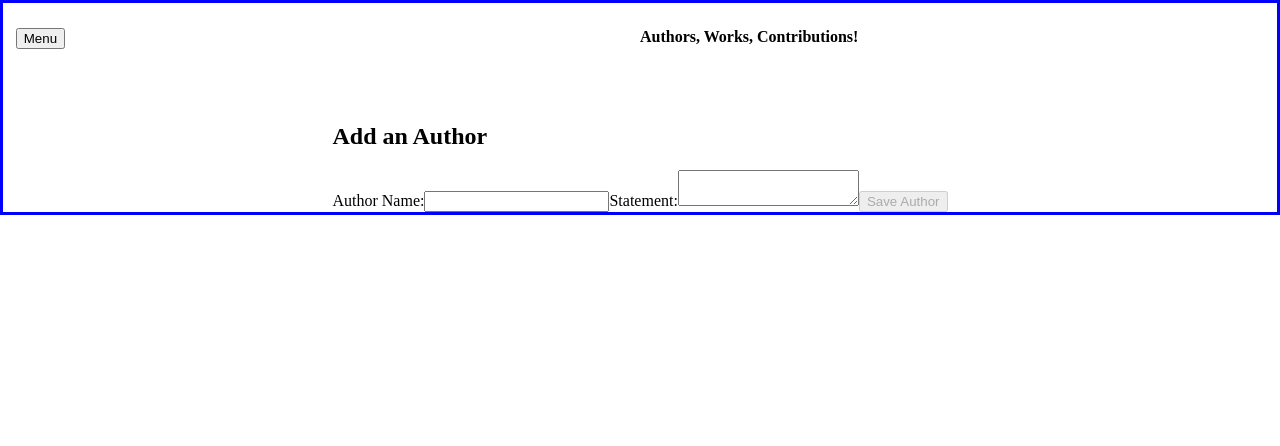
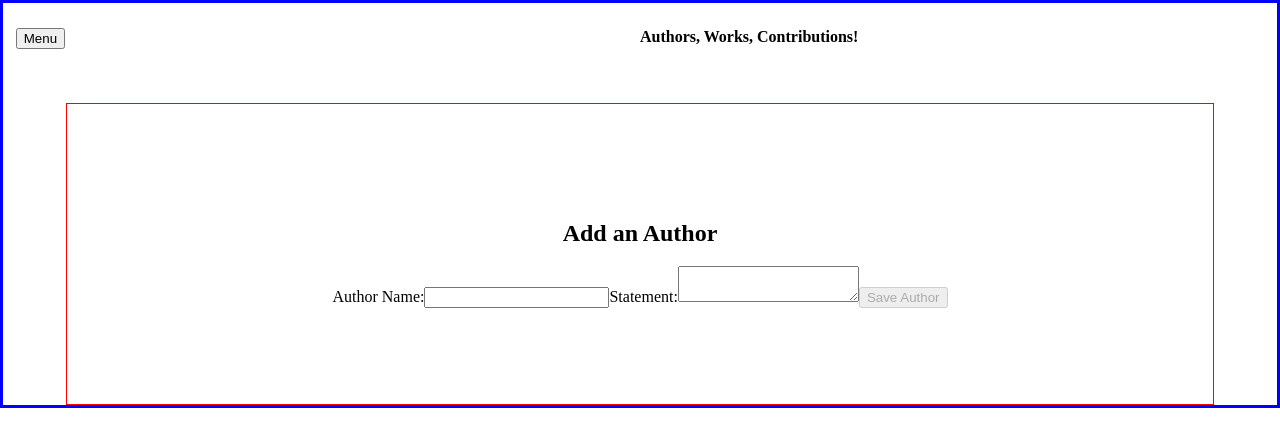
Before and after one commit to mmaustin/community-novel, a React (Create React App) app in the folder cn-client/: page /add-author in a window 1280 px wide. Shown: the top 446 px of the page. Built offline with nearby package versions, Linux system fonts and the light colour scheme.

Commit message:
supplied initial styling to add author container element: flex properties, height, width, margin

```diff
--- a/cn-client/src/index.css
+++ b/cn-client/src/index.css
@@ -208,3 +208,16 @@ body {
 .select-author-header {
   margin-top: 10px;
 }
+
+/*Add Author Component*/
+
+.add-author-container {
+  border: 1px solid red;
+  margin: 0;
+  width: 90%;
+  height: 300px;
+  display: flex;
+  justify-content: center;
+  align-items: center;
+  flex-flow: column;
+}
```
